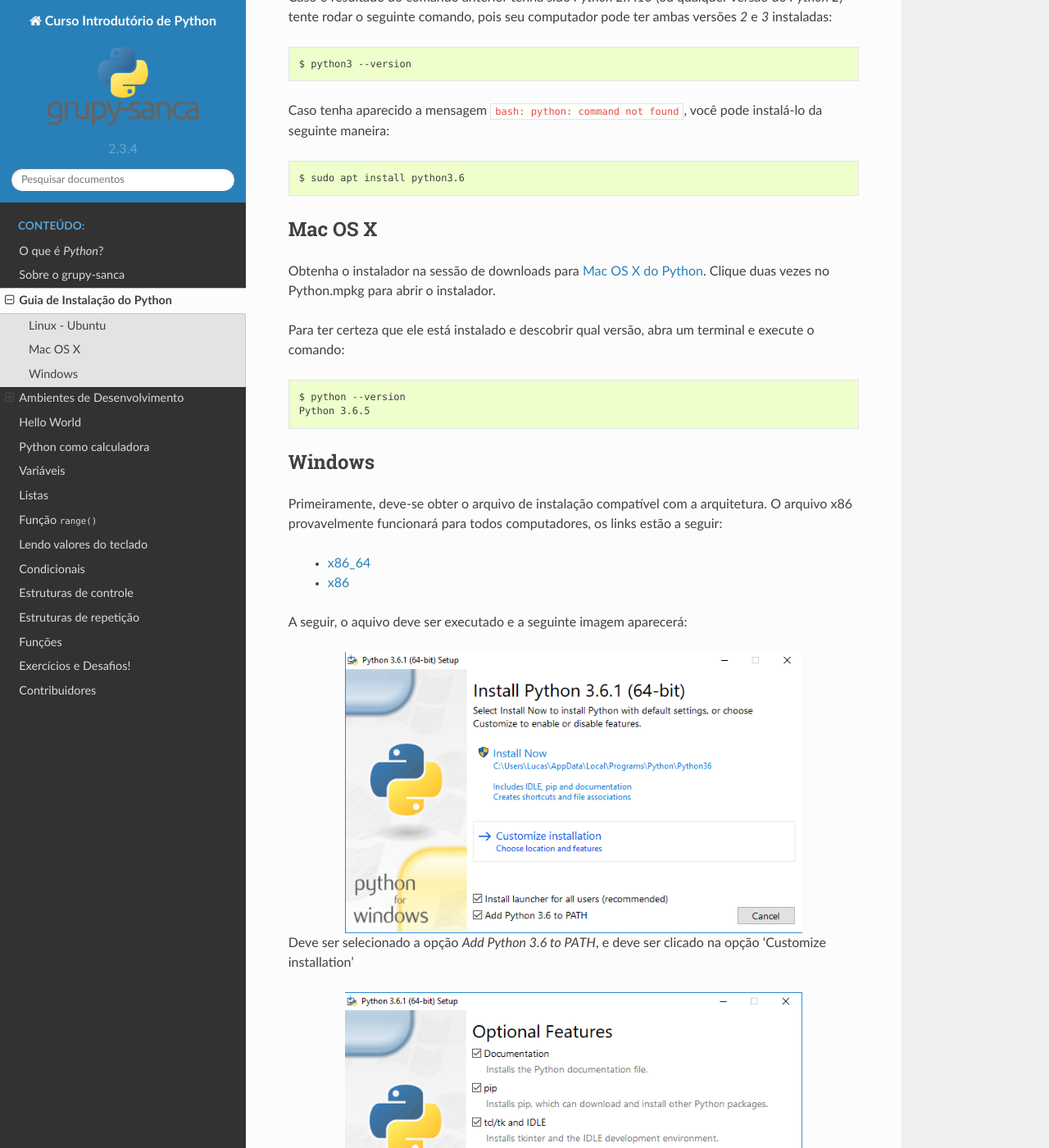
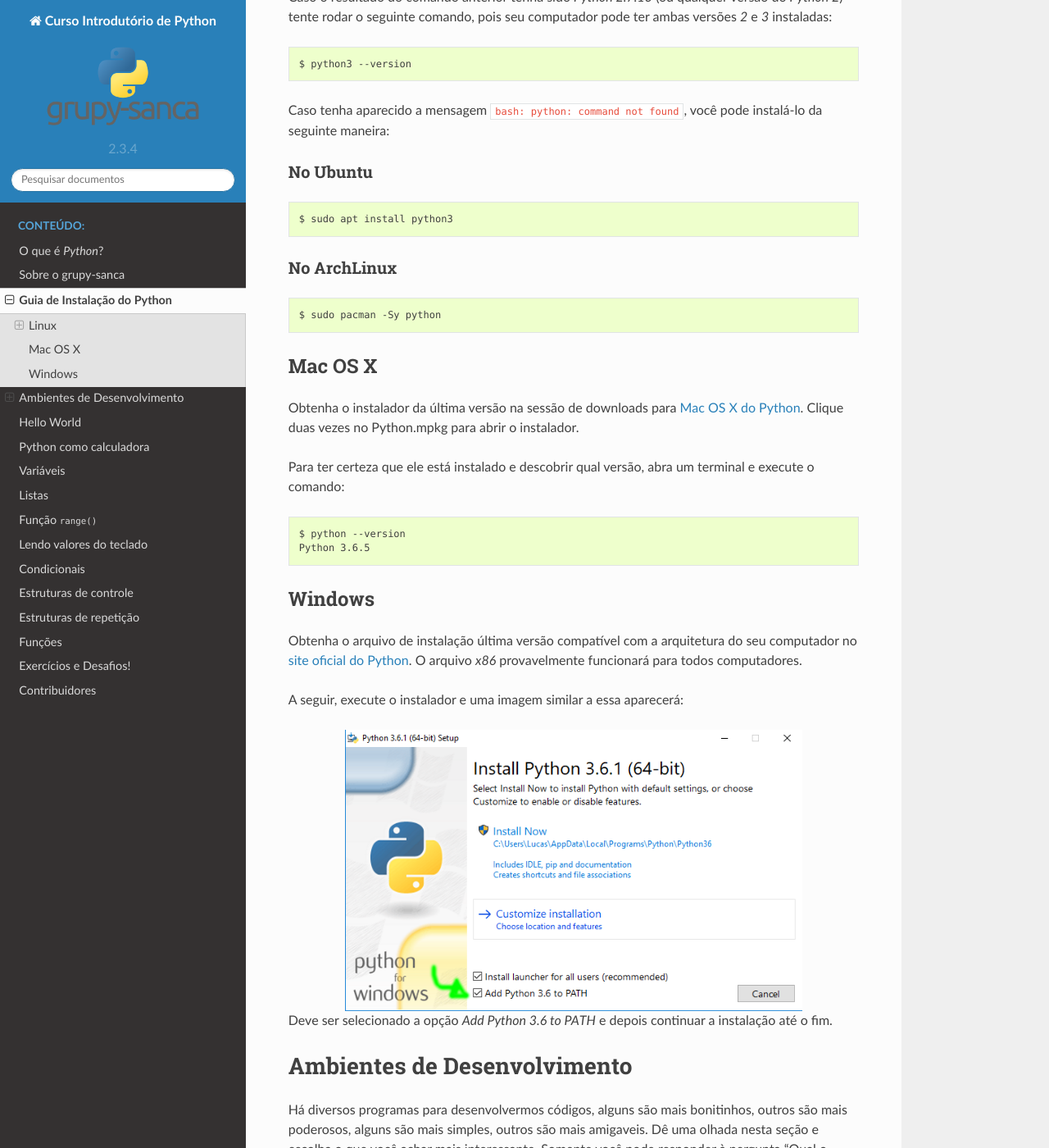
Before and after one commit to grupy-sanca/curso-python, a Sphinx documentation site: the page built from source/instalacao.rst, in a window 1280 px wide and 1400 px high, scrolled down 442 px. Shown: the whole window at 82% size. Built offline with Sphinx 7.4.7 and the Read the Docs theme 2.0.0, drawn with Linux system fonts in a browser that asks for light colours; some of the changed text lies outside the part shown.

Commit message:
Simplifica guia de instalação

```diff
--- a/source/instalacao.rst
+++ b/source/instalacao.rst
@@ -28,16 +28,26 @@
 Caso tenha aparecido a mensagem ``bash: python: command not found``, você pode
 instalá-lo da seguinte maneira:
 
+No Ubuntu
+~~~~~~~~~
+
 .. code::
 
-   $ sudo apt install python3.6
+   $ sudo apt install python3
+
+No ArchLinux
+~~~~~~~~~~~~
+
+.. code::
+
+   $ sudo pacman -Sy python
 
 
 Mac OS X
 --------
 
-Obtenha o instalador na sessão de downloads para `Mac OS X do Python`_. Clique
-duas vezes no Python.mpkg para abrir o instalador.
+Obtenha o instalador da última versão na sessão de downloads para
+`Mac OS X do Python`_. Clique duas vezes no Python.mpkg para abrir o instalador.
 
 Para ter certeza que ele está instalado e descobrir qual versão, abra um
 terminal e execute o comando:
@@ -47,58 +57,26 @@
    $ python --version
    Python 3.6.5
 
+.. _Mac OS X do Python: https://www.python.org/downloads/
+
 
 Windows
 -------
 
-Primeiramente, deve-se obter o arquivo de instalação compatível com a
-arquitetura. O arquivo x86 provavelmente funcionará para todos computadores,
-os links estão a seguir:
+Obtenha o arquivo de instalação última versão compatível com a arquitetura do
+seu computador no `site oficial do Python`_. O arquivo `x86` provavelmente
+funcionará para todos computadores.
 
-    - x86_64_
-    - x86_
-
-A seguir, o aquivo deve ser executado e a seguinte imagem aparecerá:
+A seguir, execute o instalador e uma imagem similar a essa aparecerá:
 
 .. figure:: images/install1.png
    :align: center
    :width: 80%
 
-Deve ser selecionado a opção `Add Python 3.6 to PATH`, e deve ser clicado na
-opção 'Customize installation'
+Deve ser selecionado a opção `Add Python 3.6 to PATH` e depois continuar a
+instalação até o fim.
 
-.. figure:: images/install2.png
-   :align: center
-   :width: 80%
-
-Clique em 'Next'
-
-.. figure:: images/install3.png
-   :align: center
-   :width: 80%
-
-Selecionar a opção `Install for all users` e clicar em `Install`. Então, uma
-janela pedindo permissão de administrador deve aparecer, é necessário aceitar
-
-.. figure:: images/install4.png
-   :align: center
-   :width: 80%
-
-Selecione `Disable path lenght limit` e, novamente, uma janela de permissão de
-administrador irá aparecer, é necessário aceitar
-
-.. figure:: images/install5.png
-   :align: center
-   :width: 80%
-
-Clique em `Close`
-
-Parabéns, agora o Python está intalado em sua máquina!
-
-
-.. _Mac OS X do Python: https://www.python.org/downloads/mac-osx/
-.. _x86_64: https://www.python.org/ftp/python/3.6.5/python-3.6.5-amd64.exe
-.. _x86: https://www.python.org/ftp/python/3.6.5/python-3.6.5.exe
+.. _site oficial do Python: https://www.python.org/downloads/
 
 
 Ambientes de Desenvolvimento
```
Also changed, not shown: other parts of source/instalacao.rst (+2 -2 lines), source/images/install1.png, source/images/install2.png (deleted), source/images/install3.png (deleted), source/images/install4.png (deleted), source/images/install5.png (deleted).
